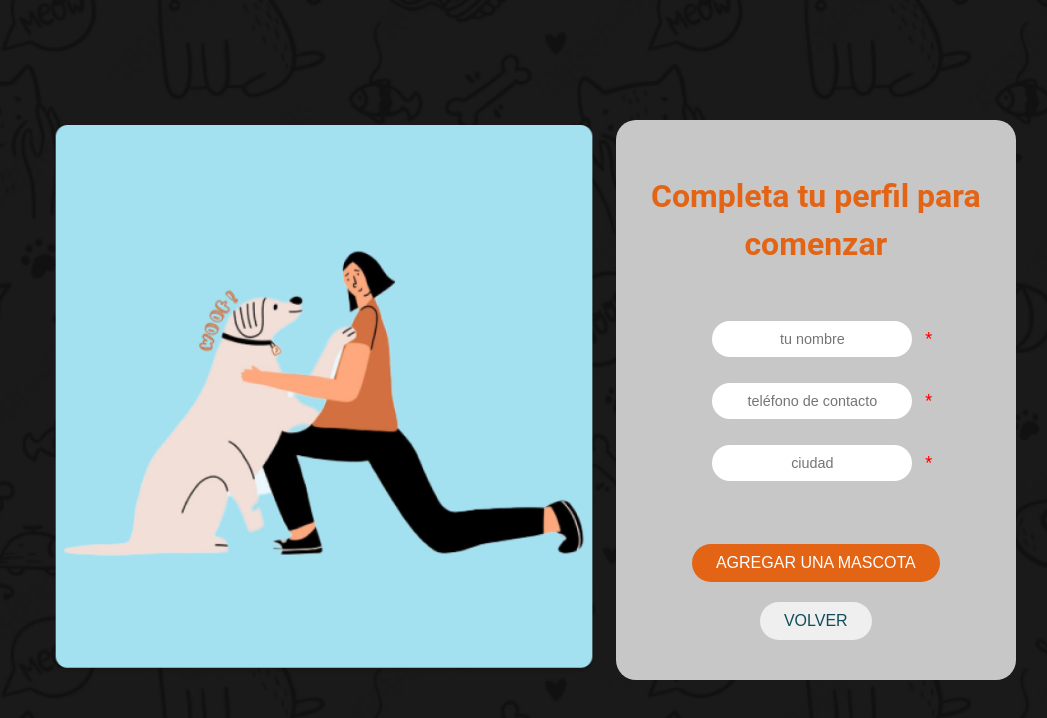
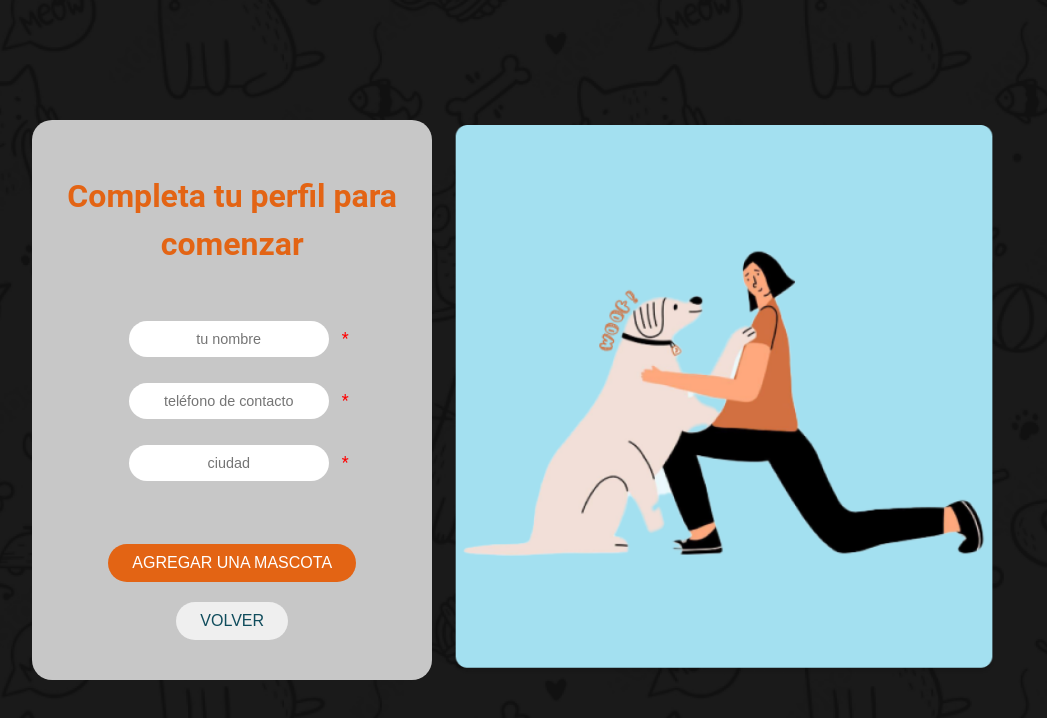
Before and after one commit to No-Country-simulation/c19-46-n-java-react, a React (Vite) app in the folder frontend/: page /pruebas in a window 1280 px wide. Shown: the top 718 px of the page, without its empty margins (116-1163 px from the left). Built offline with nearby package versions, Linux system fonts and the light colour scheme.

Commit message:
cambio de ubicacion de imagen

```diff
--- a/frontend/src/views/forms/formulario-usuario/RegisterForm.jsx
+++ b/frontend/src/views/forms/formulario-usuario/RegisterForm.jsx
@@ -43,13 +43,6 @@ const LoginForm = () => {
   return (
     <div className="divisor">
       <div className="container">
-        <div className="image">
-          <img
-            src={Primerinicio}
-            alt="Imagen de inicio"
-            style={{ height: 550 }}
-          />
-        </div>
         <form className="form" onSubmit={handleRegister}>
           <h1>Completa tu perfil para comenzar</h1>
           <div className="campo">
@@ -94,6 +87,13 @@ const LoginForm = () => {
             </Link>
           </div>
         </form>
+        <div className="image">
+          <img
+            src={Primerinicio}
+            alt="Imagen de inicio"
+            style={{ height: 550 }}
+          />
+        </div>
       </div>
     </div>
   );
```
